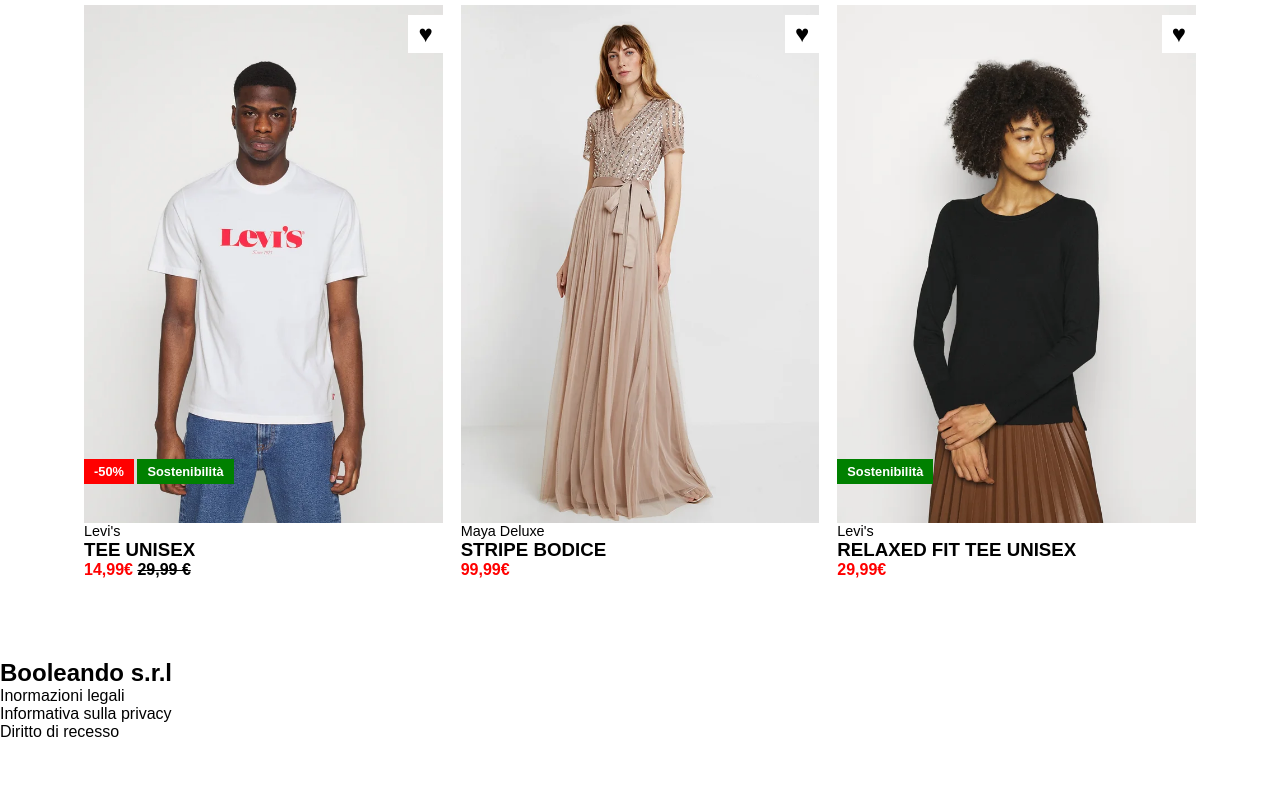
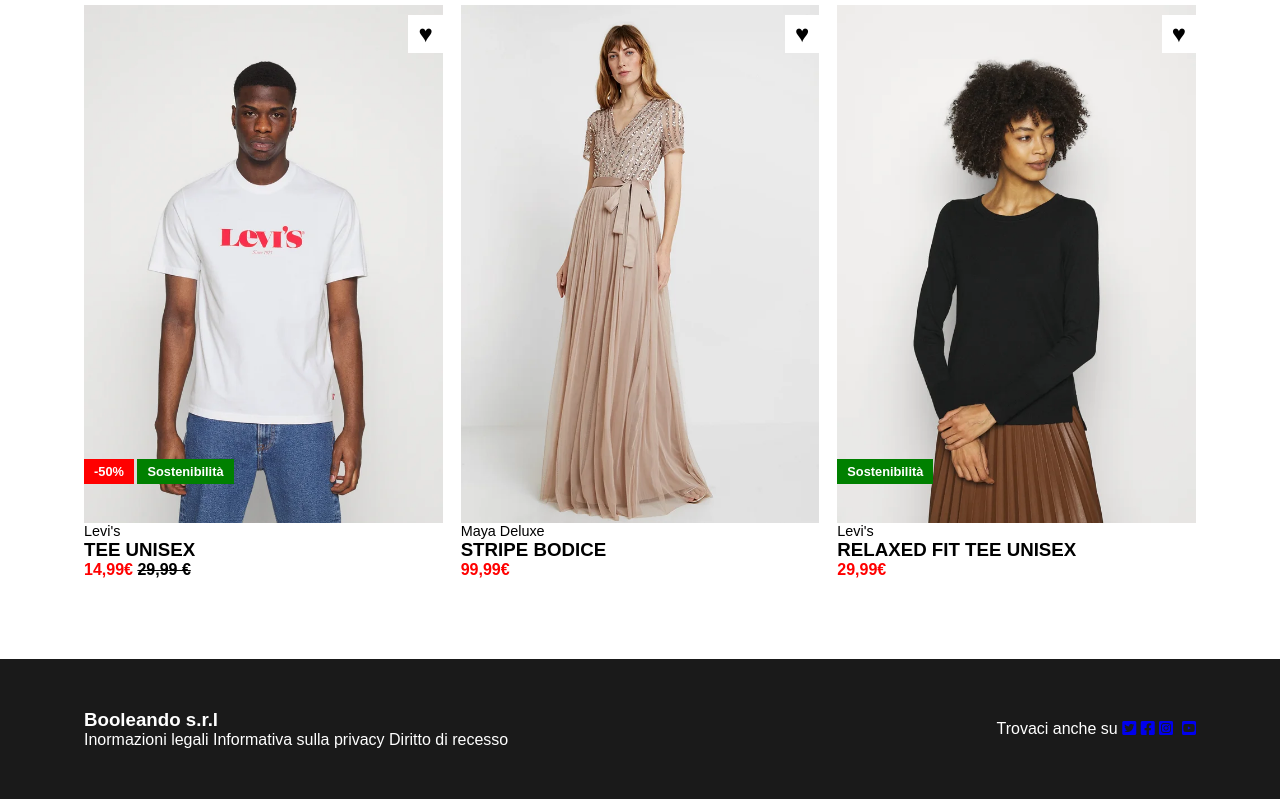
Before and after one commit to carmelocammalleri/html-css-boolando, a plain HTML site: page index.html in a window 1280 px wide. Shown: the part 769-1569 px from the top of the page. Before the commit the page ends 1510 px from the top, so only its background shows below. Drawn offline with Linux system fonts and the light colour scheme.

Commit message:
[fix]: bug in header list and footer list

```diff
--- a/css/style.css
+++ b/css/style.css
@@ -34,21 +34,21 @@
   padding: 20px;
 }
 
-.container ul li{
+.container .menu li{
   list-style: none;
   display: inline;
 }
 
-.container ul li a{
+.container .menu li a{
   text-decoration: none;
   color: white;
 }
 
-.container ul:first-child li a{
+.container .menu:first-child li a{
   margin-right: 10px ;
 }
 
-.container ul:last-child li a{
+.container .menu:last-child li a{
   margin-left: 10px ;
 }
 
@@ -144,3 +144,22 @@
 .title{
   text-transform: uppercase;
 }
+
+/* footer */
+
+footer{
+  background-color: #1A1A1A;
+  padding-top: 30px;
+  padding-bottom: 30px;
+  border-bottom: 1px solid white;
+  color: white;
+}
+
+.society .foot-list li{
+  list-style: none;
+  display: inline;
+}
+
+.society .foot-list li a{
+  text-decoration: none;
+  color: white;
--- a/index.html
+++ b/index.html
@@ -12,13 +12,13 @@
   <header class="position">
 
       <div class="container flex">
-        <ul>
+        <ul class="menu">
           <li><a href="#">Donna</a></li>
           <li><a href="#">Uomo</a></li>
           <li><a href="#">Bambini</a></li>
         </ul>
         <img id="logo" src="./img/boolean-logo.png" alt="logo">
-        <ul>
+        <ul class="menu">
           <li><a href="#"><i class="fa-regular fa-user"></i></a></li>
           <li><a href="#"><i class="fa-regular fa-heart"></i></a></li>
           <li><a href="#"><i class="fa-solid fa-bag-shopping"></i></a></li>
@@ -179,15 +179,33 @@
     </section>
 
     <footer>
-      <div>
+      <div class="container flex">
 
-        <h2>Booleando s.r.l</h2>
-        <ul>
-          <li>Inormazioni legali</li>
-          <li>Informativa sulla privacy</li>
-          <li>Diritto di recesso</li>
+        <div class="society">
+          <h3>Booleando s.r.l</h3>
 
-        </ul>
+          <ul class="foot-list">
+            <li><a href="#">Inormazioni legali</a></li>
+            <li><a href="#">Informativa sulla privacy</a></li>
+            <li><a href="#">Diritto di recesso</a></li>
+          </ul>
+        </div>
+
+        <div class="social">
+          <span>Trovaci anche su</span>
+
+          <a href="#"><i class="fa-brands fa-square-twitter"></i></a>
+
+          <a href="#"><i class="fa-brands fa-square-facebook"></i></a>
+
+          <a href="#"><i class="fa-brands fa-square-instagram"></i></a>
+
+          <a href="#"><i class="fa-brands fa-square-pintarest"></i></a>
+
+          <a href="#"><i class="fa-brands fa-square-youtube"></i></a>
+        </div>
+
+
       </div>
 
     </footer>
```
